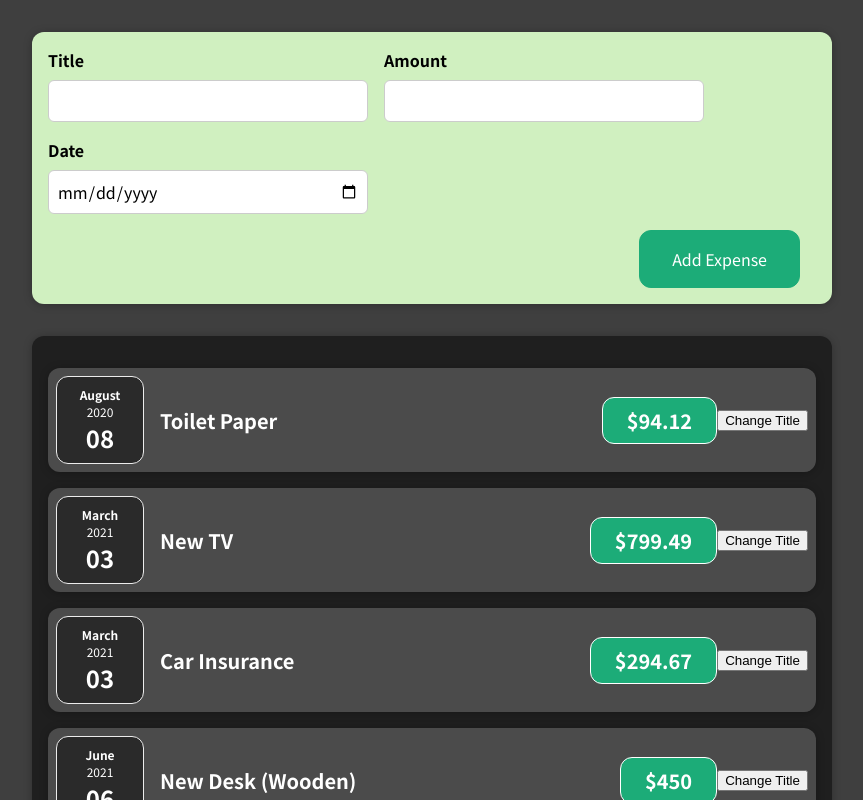
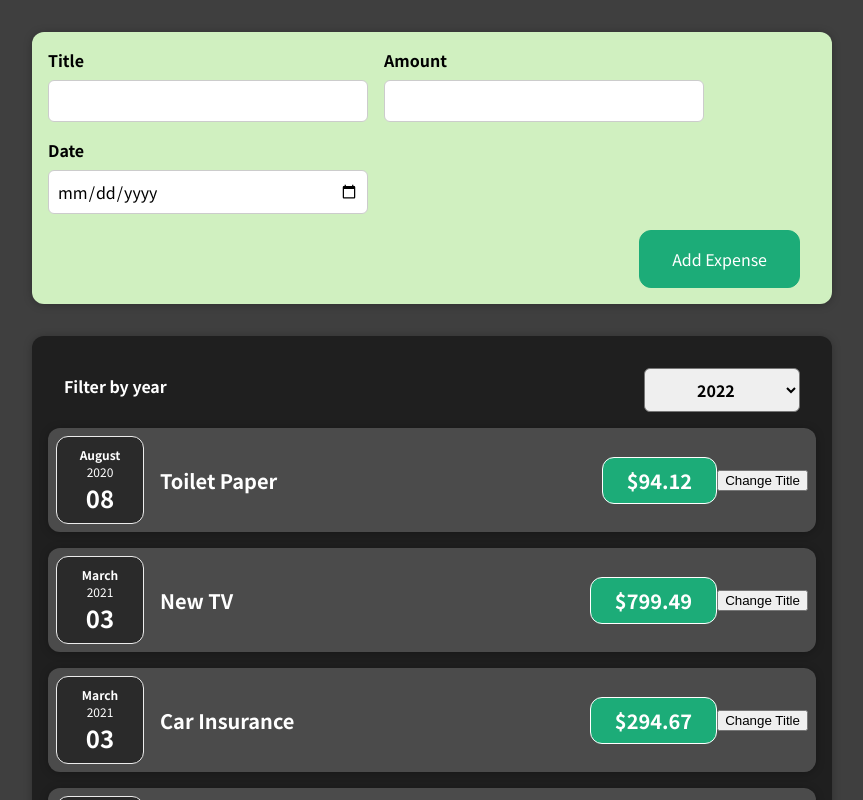
Before and after one commit to ernest404/Expense-Tracker, a React (Create React App) app: page / in a window 1280 px wide. Shown: the top 800 px of the page, without its empty margins (208-1071 px from the left). Built offline with nearby package versions, Linux system fonts and the light colour scheme.

Commit message:
Added an expense filter

```diff
--- a/src/components/Expenses/Expenses.js
+++ b/src/components/Expenses/Expenses.js
@@ -1,15 +1,22 @@
 import "./Expenses.css";
 import ExpenseItem from "./ExpenseItem";
 import Card from "../UI/Card";
+import ExpensesFilter from "./ExpensesFilter";
 
 function Expenses(props) {
+  function onSaveFilterHandler(selection) {
+    console.log(selection);
+  }
   return (
+    <div>
       <Card className="expenses">
+        <ExpensesFilter onfilter={onSaveFilterHandler} />
         <ExpenseItem expense={props.expenses[0]} />
         <ExpenseItem expense={props.expenses[1]} />
         <ExpenseItem expense={props.expenses[2]} />
         <ExpenseItem expense={props.expenses[3]} />
       </Card>
+    </div>
   );
 }
 
--- /dev/null
+++ b/src/components/Expenses/ExpensesFilter.css
@@ -0,0 +1,24 @@
+.expenses-filter {
+  color: white;
+  padding: 0 1rem;
+}
+
+.expenses-filter__control {
+  display: flex;
+  width: 100%;
+  align-items: center;
+  justify-content: space-between;
+  margin: 1rem 0;
+}
+
+.expenses-filter label {
+  font-weight: bold;
+  margin-bottom: 0.5rem;
+}
+
+.expenses-filter select {
+  font: inherit;
+  padding: 0.5rem 3rem;
+  font-weight: bold;
+  border-radius: 6px;
+}
--- /dev/null
+++ b/src/components/Expenses/ExpensesFilter.js
@@ -0,0 +1,27 @@
+import React, { useState } from "react";
+
+import "./ExpensesFilter.css";
+
+const ExpensesFilter = (props) => {
+  const [selection, setselection] = useState("2022");
+
+  function filterChangeHandler(event) {
+    setselection(event.target.value);
+  }
+  props.onfilter(selection);
+  return (
+    <div className="expenses-filter">
+      <div className="expenses-filter__control">
+        <label>Filter by year</label>
+        <select onChange={filterChangeHandler} value={selection}>
+          <option value="2022">2022</option>
+          <option value="2021">2021</option>
+          <option value="2020">2020</option>
+          <option value="2019">2019</option>
+        </select>
+      </div>
+    </div>
+  );
+};
+
+export default ExpensesFilter;
--- a/src/components/NewExpense/ExpenseForm.js
+++ b/src/components/NewExpense/ExpenseForm.js
@@ -1,24 +1,104 @@
+import { useState } from "react";
 import "./ExpenseForm.css";
 
-function ExpenseForm() {
+function ExpenseForm(props) {
+  // You can have multiple states in one component
+  const [enteredTitle, setEnteredTitle] = useState("");
+  const [enteredAmount, setEnteredAmount] = useState("");
+  const [enteredDate, setEnteredDate] = useState("");
+
+  // alternatively
+  //   const [userInput, setUserInput] = useState({
+  //     enterTitle: "",
+  //     enteredAmount: "",
+  //     enteredDate: "",
+  //   });
+
+  function titleChangeHandler(event) {
+    setEnteredTitle(event.target.value); //React passes eventlistener value to the handler function
+    // setUserInput({
+    //   ...userInput,
+    //   enteredTitle: event.target.value,
+    // });
+  }
+
+  function amountChangeHandler(event) {
+    setEnteredAmount(event.target.value); //the listened value is always a string
+    // setUserInput({
+    //   ...userInput,
+    //   enteredAmount: event.target.value,
+    // });
+
+    // If your state depends on the previous state use this instead:
+    // Keeps the state snapshots up to date, the above
+
+    // setUserInput((prevState) => {
+    //   return { ...prevState, enteredAmount: event.target.value };
+    // });
+  }
+
+  function dateChangeHandler(event) {
+    setEnteredDate(event.target.value);
+    // setUserInput({
+    //   ...userInput,
+    //   enteredDate: event.target.value,
+    // });
+  }
+
+  function submitHandler(event) {
+    event.preventDefault();
+
+    const expenseData = {
+      title: enteredTitle,
+      amount: enteredAmount,
+      date: enteredDate,
+    };
+
+    console.log(expenseData);
+
+    props.onSaveExpenseData(expenseData); //executes function defined in the parent component: NewExpense
+    setEnteredTitle(""); //set the new value to back to initial state
+    setEnteredAmount("");
+    setEnteredDate("");
+  }
   return (
     <form>
       <div className="new-expense__controls">
         <div className="new-expense__control">
           <label>Title</label>
-          <input type="text" />
+          <input
+            type="text"
+            value={enteredTitle} //passed the new blank value back
+            onChange={titleChangeHandler}
+          />{" "}
+          {/* */}
         </div>
         <div className="new-expense__control">
           <label>Amount</label>
-          <input type="number" min="0.01" step="0.01" />
+          <input
+            type="number"
+            value={enteredAmount}
+            min="0.01"
+            step="0.01"
+            onChange={amountChangeHandler}
+          />
         </div>
         <div className="new-expense__control">
           <label>Date</label>
-          <input type="date" min="2019-01-01" max="2022-12-31" />
+          <input
+            type="date"
+            value={enteredDate}
+            min="2019-01-01"
+            max="2022-12-31"
+            onChange={dateChangeHandler}
+          />
         </div>
       </div>
       <div className="new-expense__actions">
-        <button type="submit">Add Expense</button>
+        <button type="submit" onClick={submitHandler}>
+          Add Expense
+        </button>{" "}
+        {/*The form outputs an event whenever the submit button is pressed */}
       </div>
     </form>
   );
--- a/src/components/NewExpense/NewExpense.js
+++ b/src/components/NewExpense/NewExpense.js
@@ -2,10 +2,17 @@
 import ExpenseForm from "./ExpenseForm";
 import "./NewExpense.css";
 
-const NewExpense = () => {
+const NewExpense = (props) => {
+  function saveExpenseDataHandler(enteredExpenseData) {
+    const expenseData = {
+      ...enteredExpenseData,
+      id: Math.random().toString(),
+    };
+    props.addExpense(expenseData);
+  }
   return (
     <div className="new-expense">
-      <ExpenseForm />
+      <ExpenseForm onSaveExpenseDate={saveExpenseDataHandler} />
     </div>
   );
 };
```
Also changed, not shown: 1 other file (tests, documents, lock files or other folders). Lines whose indentation alone changed are shown as unchanged.
